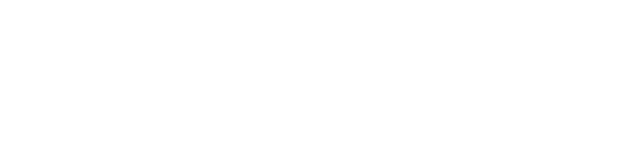
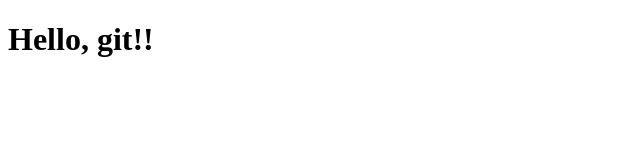
Before and after one commit to gmmcal/teste-fernanda, a plain HTML site: page index.html in a window 1280 px wide. Shown: the whole page, without its empty margins (0-640 px from the left). Drawn offline with Linux system fonts and the light colour scheme.

Commit message:
Adicionado hello

```diff
--- a/index.html
+++ b/index.html
@@ -5,6 +5,7 @@
   <title>Teste de git</title>
 </head>
 <body>
+  <div><h1>Hello, git!!</h1></div>
 
 </body>
 </html>
```
